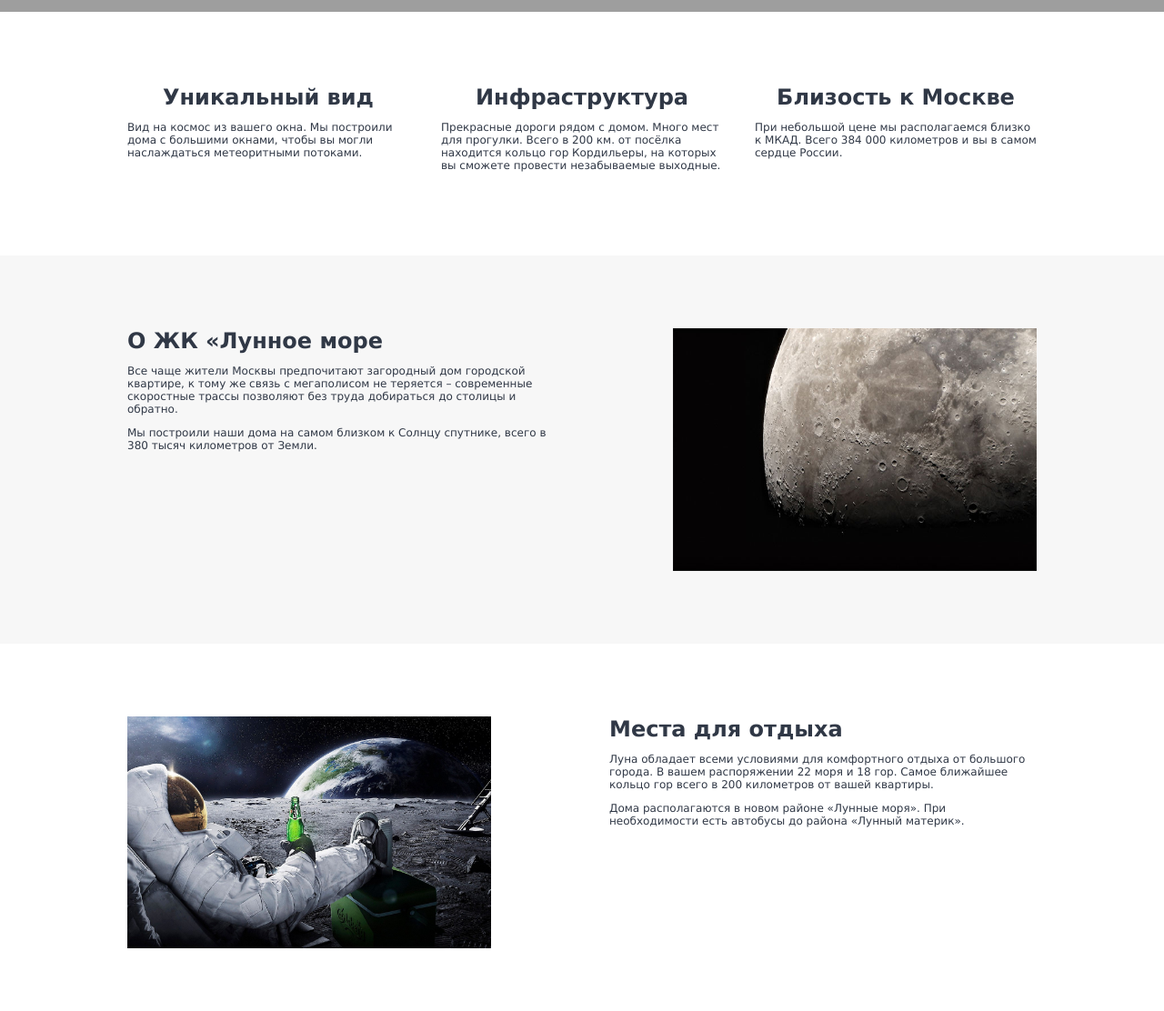
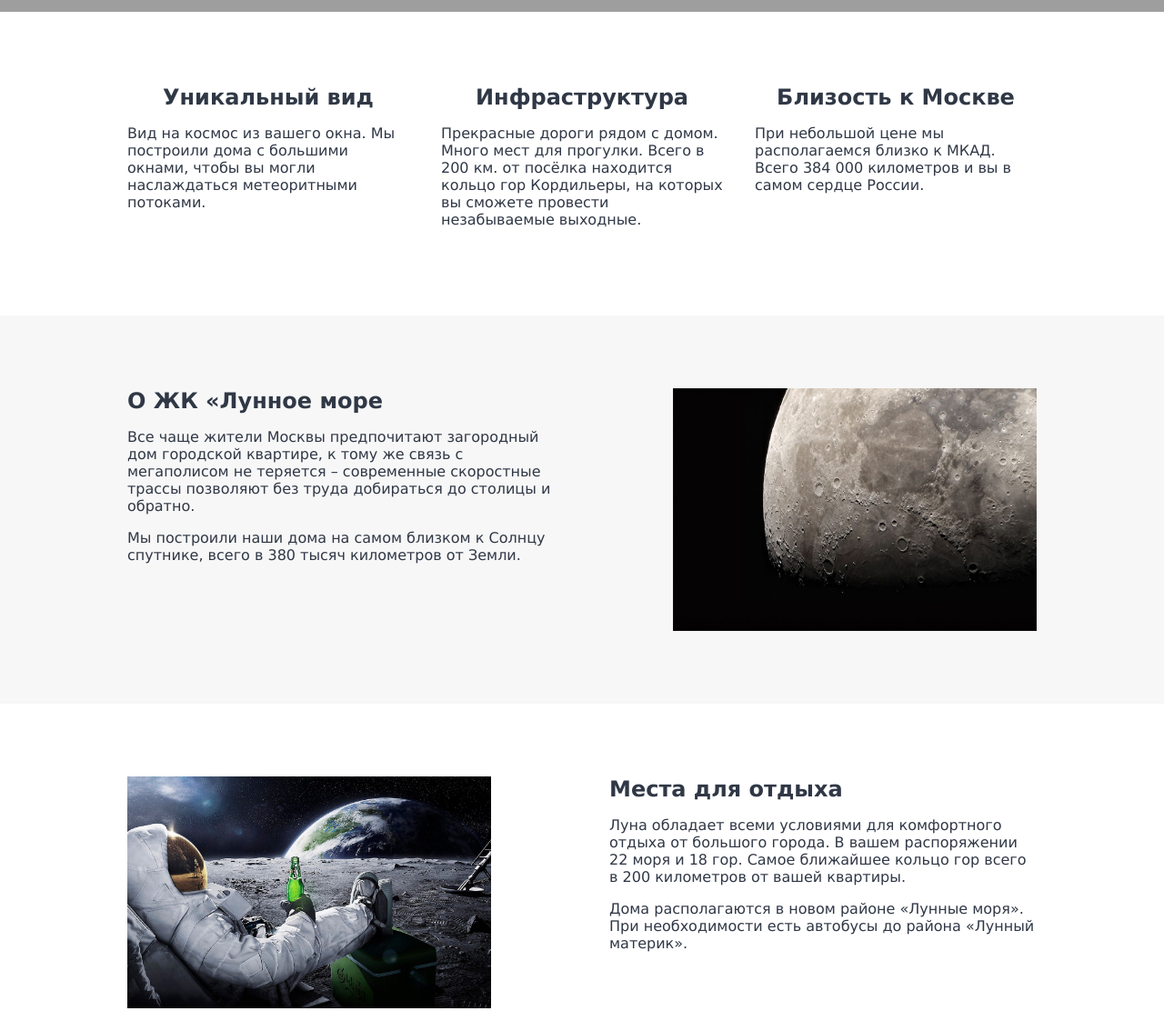
Before and after one commit to chulietta/layout-designer-project, a plain HTML site: page index.html in a window 1280 px wide. Shown: the part 460-1572 px from the top of the page at 91% size. Drawn offline with Linux system fonts and the light colour scheme; grey boxes are pictures that could not be loaded.

Commit message:
edit font size

```diff
--- a/index.html
+++ b/index.html
@@ -36,19 +36,19 @@
             <div id="advantages" class="block row">
                 <div class="advantage col">
                     <h2 class="common-font text-grey common-font text-24 m-0">Уникальный вид</h2>
-                    <p class="text-12 text-grey common-font">
+                    <p class="text-16 text-grey common-font">
                         Вид на космос из вашего окна. Мы построили дома с большими окнами, чтобы вы могли наслаждаться метеоритными потоками.
                     </p>
                 </div>
                 <div class="advantage col">
                     <h2 class="common-font text-grey text-24 m-0">Инфраструктура</h2>
-                    <p class="text-12 text-grey common-font">
+                    <p class="text-16 text-grey common-font">
                         Прекрасные дороги рядом с домом. Много мест для прогулки. Всего в 200 км. от посёлка находится кольцо гор Кордильеры, на которых вы сможете провести незабываемые выходные.
                     </p>
                 </div>
                 <div class="advantage col">
                     <h2 class="common-font text-grey common-font text-24 m-0">Близость к Москве</h2>
-                    <p class="text-12 text-grey common-font">
+                    <p class="text-16 text-grey common-font">
                         При небольшой цене мы располагаемся близко к МКАД. Всего 384 000 километров и вы в самом сердце России.
                     </p>
                 </div>
@@ -58,10 +58,10 @@
             <div id="about" class="block row">
                 <div class="text-block">
                     <h2 class="common-font text-grey common-font text-24 m-0">О ЖК «Лунное море</h2>
-                    <p class="text-12 text-grey common-font">
+                    <p class="text-16 text-grey common-font">
                         Все чаще жители Москвы предпочитают загородный дом городской квартире, к тому же связь с мегаполисом не теряется – современные скоростные трассы позволяют без труда добираться до столицы и обратно.
                     </p>
-                    <p class="text-12 text-grey common-font">
+                    <p class="text-16 text-grey common-font">
                         Мы построили наши дома на самом близком к Солнцу спутнике, всего в 380 тысяч километров от Земли.
                     </p>
                 </div>
@@ -73,10 +73,10 @@
                 <img class="img-block" src="images/moon-2.jpg">
                 <div class="text-block">
                     <h2 class="common-font text-grey common-font text-24 m-0">Места для отдыха</h2>
-                    <p class="text-12 text-grey common-font">
+                    <p class="text-16 text-grey common-font">
                         Луна обладает всеми условиями для комфортного отдыха от большого города. В вашем распоряжении 22 моря и 18 гор. Самое ближайшее кольцо гор всего в 200 километров от вашей квартиры.
                     </p>
-                    <p class="text-12 text-grey common-font">
+                    <p class="text-16 text-grey common-font">
                         Дома располагаются в новом районе «Лунные моря». При необходимости есть автобусы до района «Лунный материк».
                     </p>
                 </div>
```
